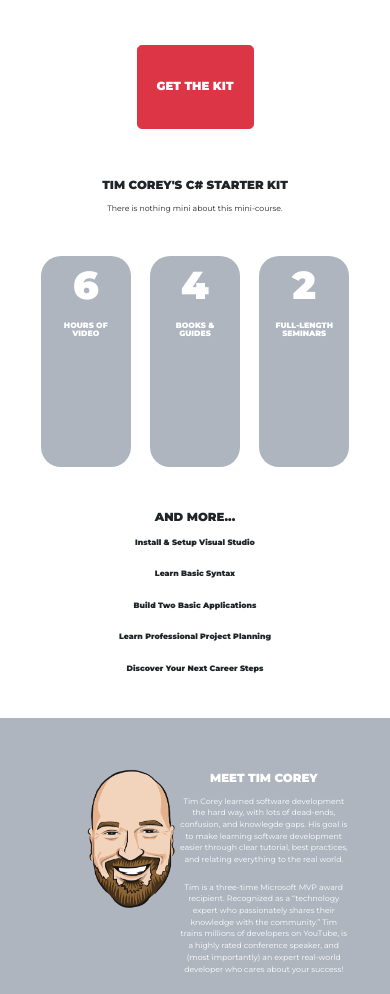
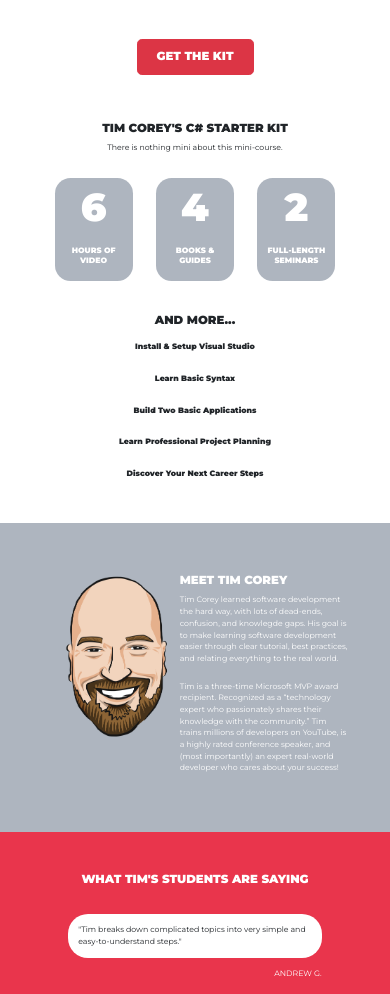
Before and after one commit to ncharltn/timcoreyproject, a plain HTML site: page index.html in a window 390 px wide. Shown: the part 662-1656 px from the top of the page. Drawn offline with nearby package versions, Linux system fonts and the light colour scheme.

Commit message:
Final responsive touches to complete project

```diff
--- a/css/styles.css
+++ b/css/styles.css
@@ -17,11 +17,17 @@
   margin: 0 auto;
 }
 
+section {
+  display: flex;
+  flex-direction: column;
+  flex-wrap: none;
+}
+
 h1 {
   text-align: center;
   font-size: 3vw;
   font-weight: bold;
-  line-height: 1.5;
+  line-height: 1;
 }
 
 p {
@@ -45,19 +51,6 @@
   margin: 0 auto;
   padding: 30px 0;
 }
-
-section {
-  display: flex;
-  flex-direction: column;
-  flex-wrap: none;
-}
-
-/* .youtube-video {
-  margin: auto;
-  margin-top: 25px;
-  margin-bottom: 25px;
-  padding: 30px 20px;
-} */
 
 .youtube {
   width: 60%;
@@ -83,41 +76,23 @@
   width: 100%;
 }
 
-/* .save-time h1 {
-  font-size: 2rem;
-}
-
-.save-time p {
-  font-size: 1.5rem;
-} */
-
 .save-time-image {
   max-width: 75%;
   margin: 0 auto;
 }
 
 .btn-lg {
-  width: 30vw;
-  height: 10vh;
+  width: 30%;
   font-size: 3vw;
 }
 
-/* .c-starter h1 {
-  font-size: 2rem;
-}
-
-.c-starter p {
-  font-size: 1.4rem;
-} */
-
 .boxes-container {
   display: grid;
-  grid-template-columns: repeat(3, 23vw);
-  grid-template-rows: 25vh;
-  grid-gap: 5vw;
+  grid-template-columns: repeat(3, 20%);
+  grid-gap: 6vw;
   justify-content: center;
-  margin-top: 3vh;
-  margin-bottom: 5vh;
+  margin-top: 1vh;
+  margin-bottom: 4vh;
 }
 
 .grey-box {
@@ -125,21 +100,26 @@
   text-align: center;
   color: white;
   font-weight: bold;
-  border-radius: 20px;
+  border-radius: 4vw;
 }
 
 .grey-box h1 {
   font-size: 10vw;
+  line-height: 1.5;
 }
 
 .grey-box p {
   font-size: 2vw;
-  line-height: 1;
+  line-height: 1.3;
 }
 
 .and-more {
+  margin-bottom: 3vh;
   line-height: 2;
-  margin-bottom: 3vh;
+}
+
+.and-more h1 {
+  margin-bottom: 1.5vh;
 }
 
 .about {
@@ -152,9 +132,9 @@
 .about img {
   grid-column: 1/2;
   height: auto;
-  width: 150%;
+  width: 175%;
   position: relative;
-  right: 10%;
+  right: 33%;
 }
 
 .about-details {
@@ -163,15 +143,9 @@
   padding-top: 10px;
 }
 
-/* .about-details h1 {
-  text-align: center;
-  margin-top: 20px;
-  font-size: 2rem;
-} */
-
-/* .about-details p {
-  margin: 1.5rem;
-} */
+.about-details * {
+  text-align: left;
+}
 
 .testimonies {
   padding-top: 5vh;
@@ -206,22 +180,9 @@
   display: inline-flex;
 }
 
-/* .final-cta h1 {
-  font-size: 2rem;
-} */
-
-/* .final-cta p {
-  font-size: 1.25rem;
-} */
-
 .final-cta img {
   margin: 20px auto;
   height: auto;
-  width: 90%;
+  width: 70%;
   justify-content: center;
 }
-
-.final-cta div:last-of-type {
-  height: 15vh;
-  background: #aeb5bf;
-}
--- a/index.html
+++ b/index.html
@@ -143,12 +143,6 @@
 
     </main>
 
-    <footer>
-
-    </footer>
-
-
-
 </body>
 
 </html>
```
